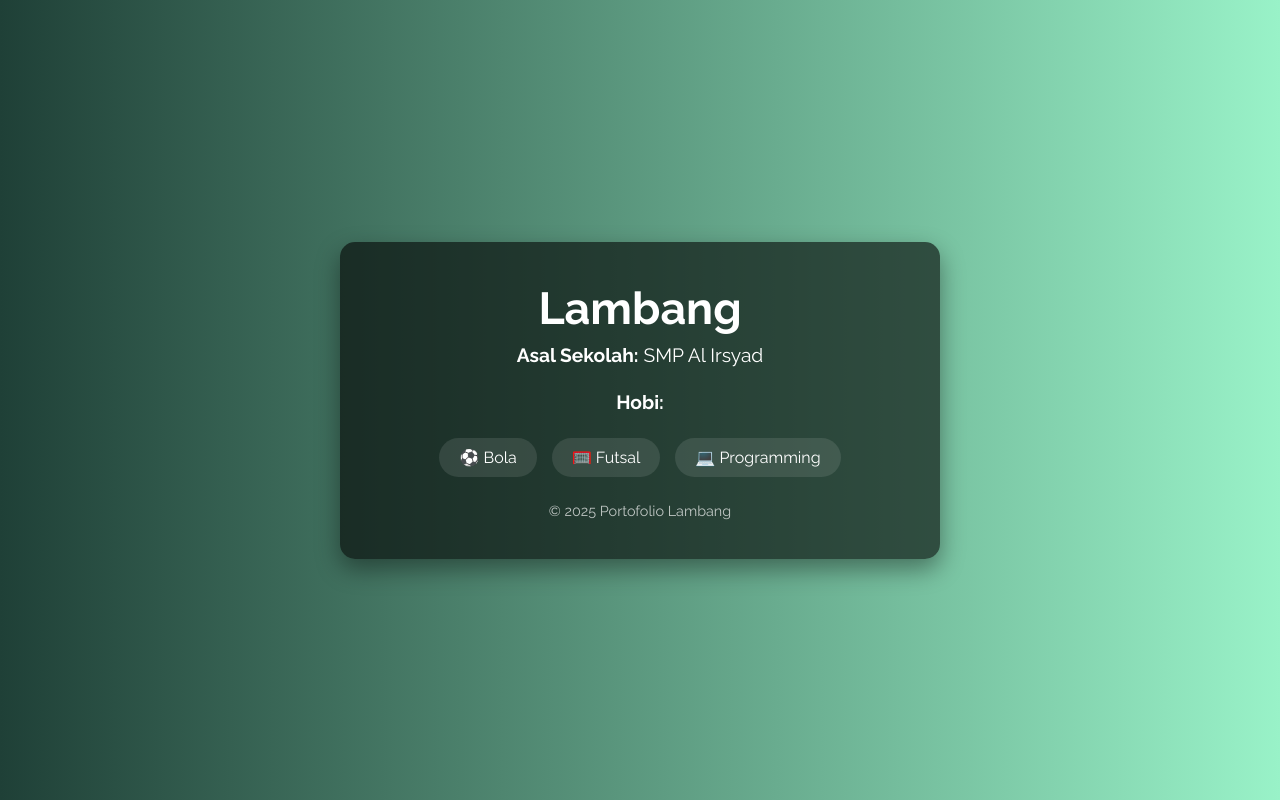
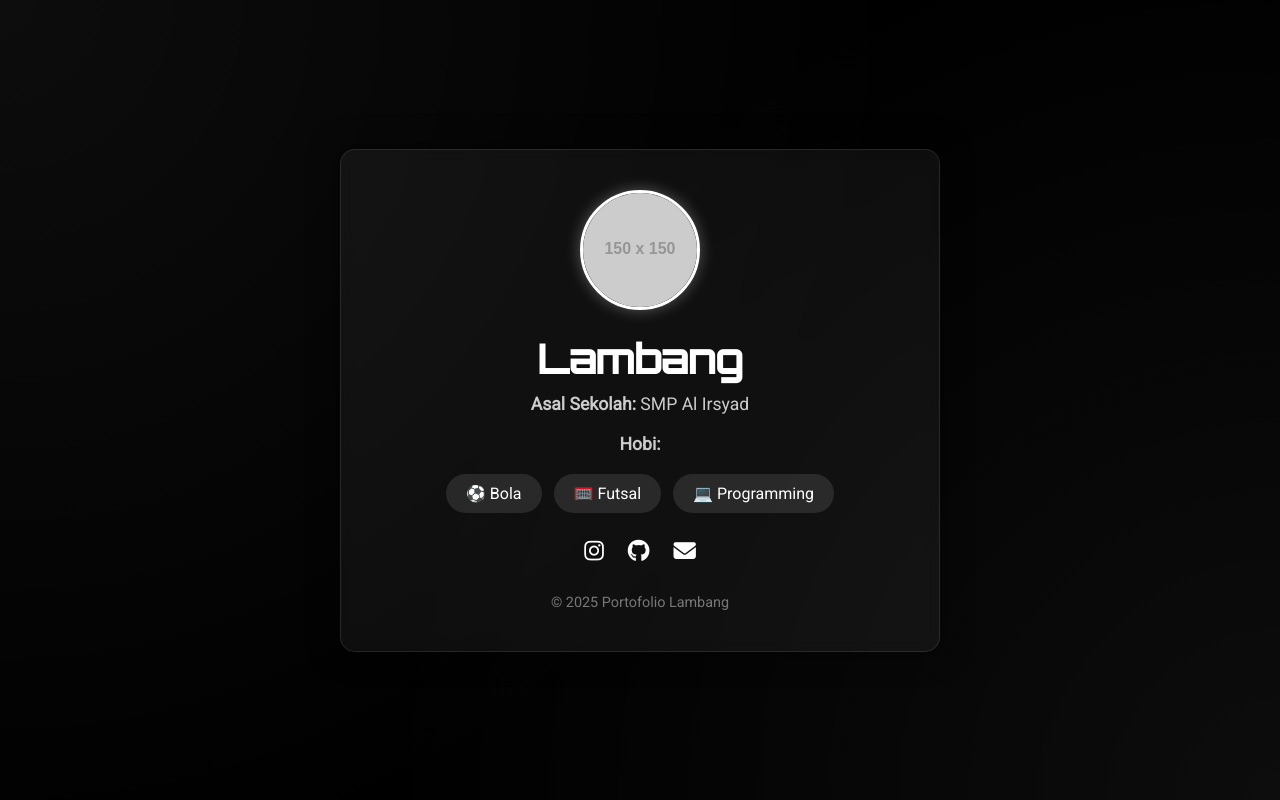
Before and after one commit to pemroalrisyad/Lambang, a plain HTML site: page index.html in a window 1280 px wide. Drawn offline with Linux system fonts and the light colour scheme; placeholder pictures from the web are drawn by us.

Commit message:
Update index.html

```diff
--- a/index.html
+++ b/index.html
@@ -1,106 +1,132 @@
 <!DOCTYPE html>
 <html lang="id">
 <head>
-  <meta charset="UTF-8">
-  <meta name="viewport" content="width=device-width, initial-scale=1">
+  <meta charset="UTF-8" />
+  <meta name="viewport" content="width=device-width, initial-scale=1" />
   <title>Portofolio Lambang</title>
-  <link href="https://fonts.googleapis.com/css2?family=Raleway:wght@400;700&display=swap" rel="stylesheet">
+  <link href="https://fonts.googleapis.com/css2?family=Orbitron:wght@500&family=Roboto&display=swap" rel="stylesheet">
+  <link rel="stylesheet" href="https://cdnjs.cloudflare.com/ajax/libs/font-awesome/6.5.0/css/all.min.css"/>
   <style>
-    /* Reset dan font */
     * {
       margin: 0;
       padding: 0;
       box-sizing: border-box;
     }
+
     body {
-      font-family: 'Raleway', sans-serif;
-      background: linear-gradient(to right, #1f4037, #99f2c8);
-      color: #fff;
-      min-height: 100vh;
+      font-family: 'Roboto', sans-serif;
+      background-color: #000;
+      background-image: radial-gradient(circle at top left, rgba(255, 255, 255, 0.05), transparent 60%),
+                        radial-gradient(circle at bottom right, rgba(255, 255, 255, 0.05), transparent 60%);
+      color: white;
       display: flex;
       justify-content: center;
       align-items: center;
+      min-height: 100vh;
       padding: 40px 20px;
     }
 
-    .card {
-      background-color: rgba(0, 0, 0, 0.6);
+    .container {
+      background: rgba(255, 255, 255, 0.05);
+      border: 1px solid rgba(255,255,255,0.1);
+      border-radius: 15px;
       padding: 40px;
-      border-radius: 15px;
       max-width: 600px;
       width: 100%;
-      box-shadow: 0 10px 25px rgba(0,0,0,0.4);
       text-align: center;
+      backdrop-filter: blur(8px);
+      box-shadow: 0 0 30px rgba(0,0,0,0.5);
       animation: fadeIn 1.2s ease-in-out;
     }
 
     @keyframes fadeIn {
-      from { opacity: 0; transform: translateY(20px); }
-      to { opacity: 1; transform: translateY(0); }
+      from {opacity: 0; transform: translateY(20px);}
+      to {opacity: 1; transform: translateY(0);}
     }
 
-    .card h1 {
-      font-size: 2.8rem;
+    .profile-img {
+      width: 120px;
+      height: 120px;
+      border-radius: 50%;
+      border: 3px solid white;
+      object-fit: cover;
+      margin-bottom: 20px;
+      box-shadow: 0 0 15px rgba(255,255,255,0.3);
+    }
+
+    h1 {
+      font-family: 'Orbitron', sans-serif;
+      font-size: 2.5em;
       margin-bottom: 10px;
     }
 
-    .card p {
-      font-size: 1.2rem;
-      margin-bottom: 25px;
+    p {
+      font-size: 1.1em;
+      margin-bottom: 20px;
+      color: #ccc;
     }
 
-    .hobi-list {
+    .hobi {
       display: flex;
       justify-content: center;
-      gap: 15px;
+      gap: 12px;
       flex-wrap: wrap;
       margin-bottom: 25px;
     }
 
     .hobi-item {
-      background-color: rgba(255, 255, 255, 0.1);
       padding: 10px 20px;
+      background-color: rgba(255,255,255,0.1);
       border-radius: 20px;
+      transition: 0.3s ease;
       font-size: 1rem;
-      transition: all 0.3s ease;
-      cursor: default;
     }
 
     .hobi-item:hover {
-      background-color: rgba(255, 255, 255, 0.3);
+      background-color: rgba(255,255,255,0.2);
       transform: scale(1.05);
     }
 
-    .footer {
-      font-size: 0.9rem;
-      opacity: 0.7;
+    .social {
+      margin-top: 20px;
     }
 
-    /* Responsive */
-    @media (max-width: 600px) {
-      .card h1 {
-        font-size: 2rem;
-      }
-      .hobi-list {
-        flex-direction: column;
-        align-items: center;
-      }
+    .social a {
+      color: #fff;
+      text-decoration: none;
+      font-size: 1.4em;
+      margin: 0 10px;
+      transition: 0.3s;
+    }
+
+    .social a:hover {
+      color: #00ffe7;
+    }
+
+    .footer {
+      margin-top: 30px;
+      font-size: 0.9em;
+      color: #777;
     }
   </style>
 </head>
 <body>
-  <div class="card">
+  <div class="container">
+    <img src="https://via.placeholder.com/150" alt="Foto Profil" class="profile-img">
     <h1>Lambang</h1>
     <p><strong>Asal Sekolah:</strong> SMP Al Irsyad</p>
     <p><strong>Hobi:</strong></p>
-    <div class="hobi-list">
+    <div class="hobi">
       <div class="hobi-item">⚽ Bola</div>
       <div class="hobi-item">🥅 Futsal</div>
       <div class="hobi-item">💻 Programming</div>
     </div>
-    <div class="footer">
-      &copy; 2025 Portofolio Lambang
+    <div class="social">
+      <a href="#"><i class="fab fa-instagram"></i></a>
+      <a href="#"><i class="fab fa-github"></i></a>
+      <a href="#"><i class="fas fa-envelope"></i></a>
     </div>
+    <div class="footer">&copy; 2025 Portofolio Lambang</div>
   </div>
 </body>
 </html>
```
